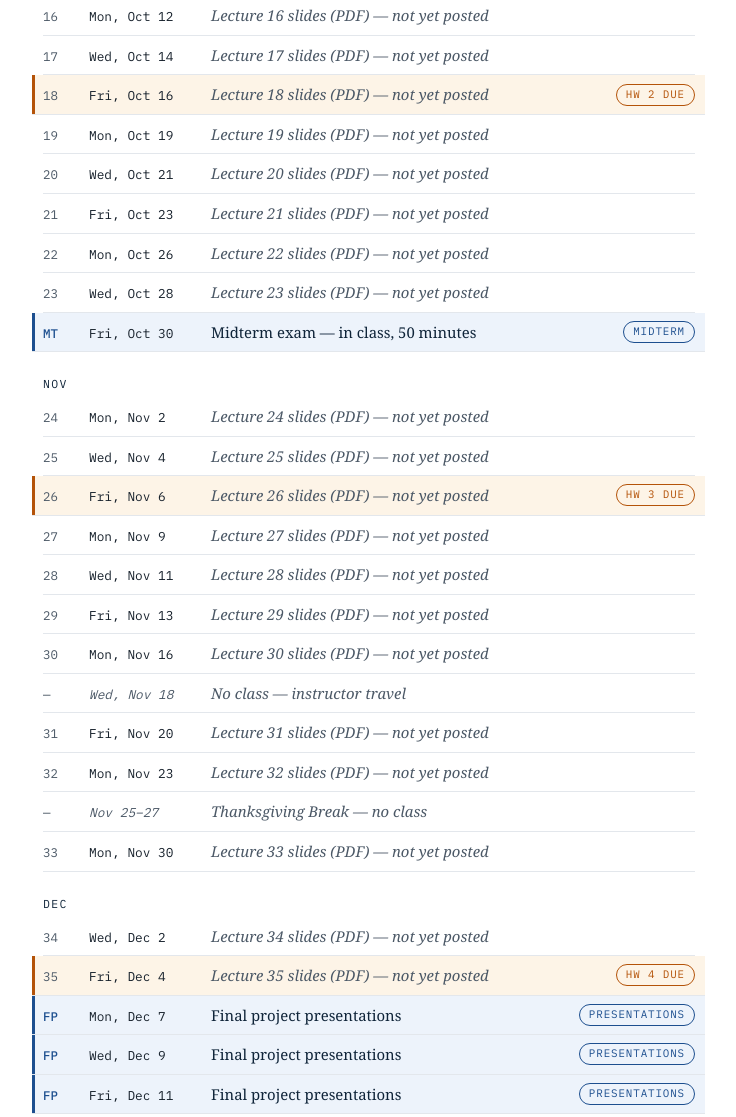
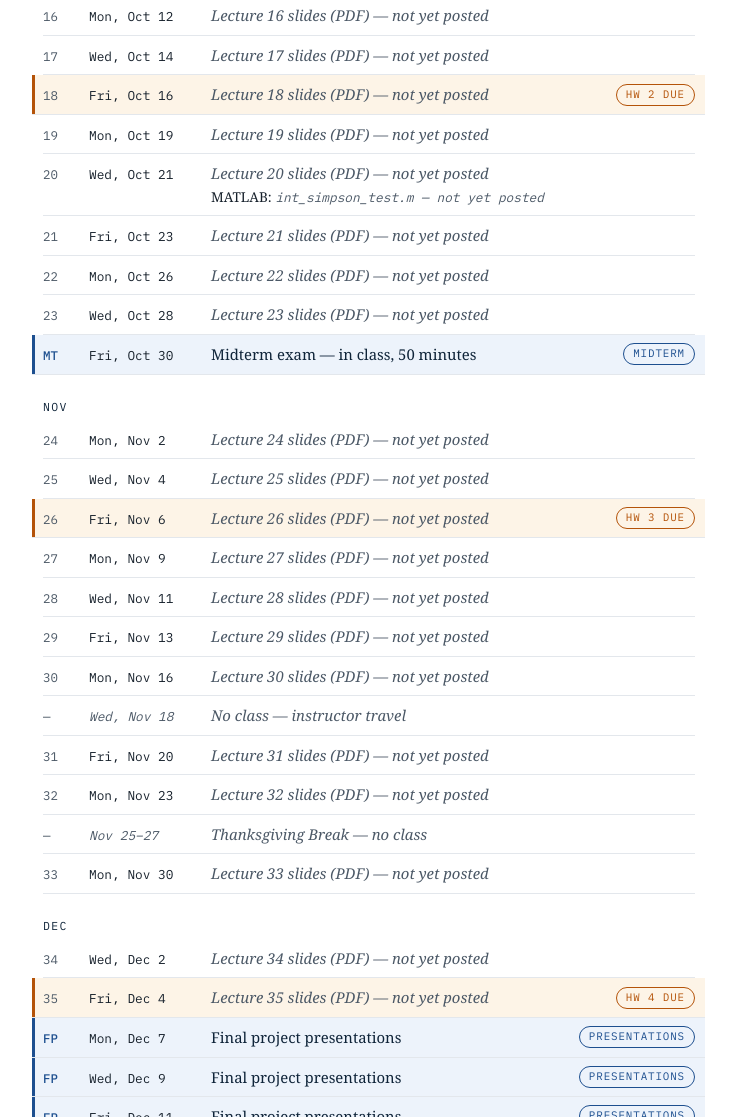
Before and after one commit to chhmou/math4610, a plain HTML site: page index.html in a window 1280 px wide. Shown: the part 1683-2800 px from the top of the page, without its empty margins (271-1007 px from the left). Drawn offline with Linux system fonts and the light colour scheme; no server answers; a web font is replaced by a local one.

Commit message:
Add files via upload

```diff
--- a/index.html
+++ b/index.html
@@ -130,6 +130,8 @@
   .lectures .date { font-family: "IBM Plex Mono", monospace; font-size: 0.8rem; }
   .lectures .off { color: var(--ink-soft); font-style: italic; }
   .lectures .pending { color: var(--ink-soft); font-style: italic; }
+  .lectures .code { display: block; font-size: 0.85rem; }
+  .lectures .code a, .lectures .code .pending { font-family: "IBM Plex Mono", monospace; font-size: 0.8rem; }
   .lectures .month {
     font-family: "IBM Plex Mono", monospace;
     font-size: 0.72rem;
@@ -269,7 +271,7 @@
   <section id="notes">
     <h2>Lecture slides</h2>
     <div class="lectures" id="lectureList"></div>
-    <p class="note">Slides are posted as PDFs after each lecture; a link goes live once the file is uploaded. Orange rows mark homework due dates; blue rows mark the in-class midterm and the final project presentations.</p>
+    <p class="note">Slides are posted as PDFs after each lecture; a link goes live once the file is uploaded. MATLAB codes used in class are linked under the lecture they go with (folder <code>matlab/</code> in the course repository). Orange rows mark homework due dates; blue rows mark the in-class midterm and the final project presentations.</p>
   </section>
 
   <section id="topics">
@@ -351,6 +353,13 @@
       return span;
     }
 
+    // MATLAB codes shown in class, stored in the repo folder matlab/.
+    //   lecture number -> list of file names
+    const CODE_BASE = NOTES_BASE + "matlab/";
+    const CODES = {
+      20: ["int_simpson_test.m"]
+    };
+
     // Special class days (midterm, presentations) — no lecture slides.
     //   kind: "exam" links to #exams, "present" links to #project
     const EV = (kind, date, label) => ({ kind, date, label });
@@ -430,7 +439,15 @@
       } else {
         const n = String(row[0]).padStart(2, "0");
         div.innerHTML = `<span class="no">${n}</span><span class="date">${row[1]}</span>`;
-        div.appendChild(fileLink(`${NOTES_BASE}lec${n}.pdf`, `Lecture ${row[0]} slides (PDF)`));
+        const cell = document.createElement("span");
+        cell.appendChild(fileLink(`${NOTES_BASE}lec${n}.pdf`, `Lecture ${row[0]} slides (PDF)`));
+        for (const f of (CODES[row[0]] || [])) {
+          const c = fileLink(`${CODE_BASE}${f}`, f);
+          c.className = "code";
+          c.prepend("MATLAB: ");
+          cell.appendChild(c);
+        }
+        div.appendChild(cell);
         const hw = HW_BY_DATE[row[1]];
         if (hw) {
           div.classList.add("hwdue");
```
